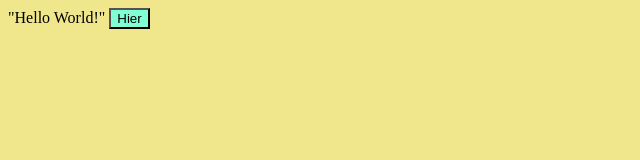
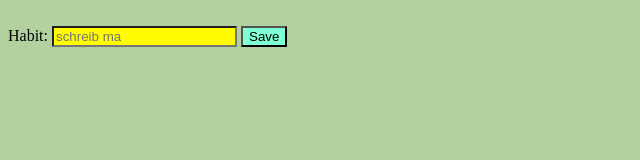
Before and after one commit to irlydontfckingcare/habits, a plain HTML site: page index.html in a window 1280 px wide. Shown: the whole page, without its empty margins (0-640 px from the left). Drawn offline with Linux system fonts and the light colour scheme.

Commit message:
seperate css & js.read text from input field

```diff
--- a/index.html
+++ b/index.html
@@ -4,9 +4,13 @@
     <meta charset="UTF-8">
     <meta name="viewport" content="width=device-width, initial-scale=1.0">
     <title>habits</title>
+        <script src="index.js"></script>
+        <link rel="stylesheet" href="style.css">
 </head>
-<body style="background-color:khaki">
-    "Hello World!"
-    <button onclick="alert('Selber')" style="background-color:aquamarine">Hier</button>
+<body>
+<br>
+    <label>Habit:</label>
+    <input type="text" placeholder="schreib ma" id="habit-input"></textarea>
+    <button onclick="alerta()">Save</button>
 </body>
 </html>
--- /dev/null
+++ b/index.js
@@ -0,0 +1,3 @@
+function alerta() {
+    alert("du magst " + document.getElementById('habit-input').value);
+}
--- /dev/null
+++ b/style.css
@@ -0,0 +1,9 @@
+body {
+    background-color:rgba(142, 187, 112, 0.671)
+}
+button	{
+    background-color:aquamarine
+}
+#habit-input {
+    background-color: rgb(255, 251, 0);
+}
```
